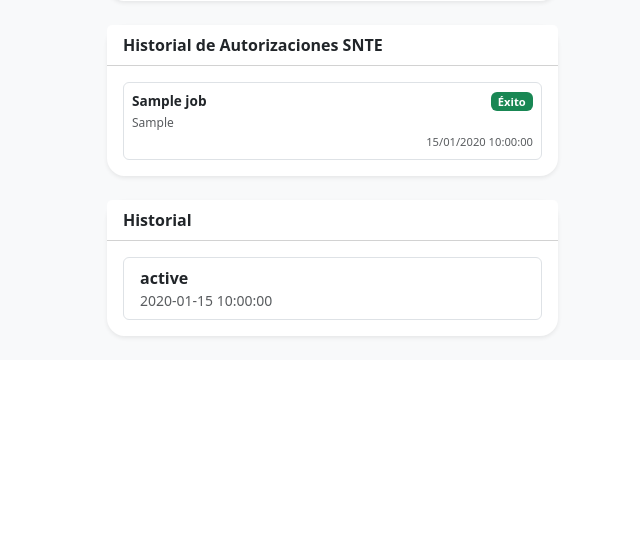
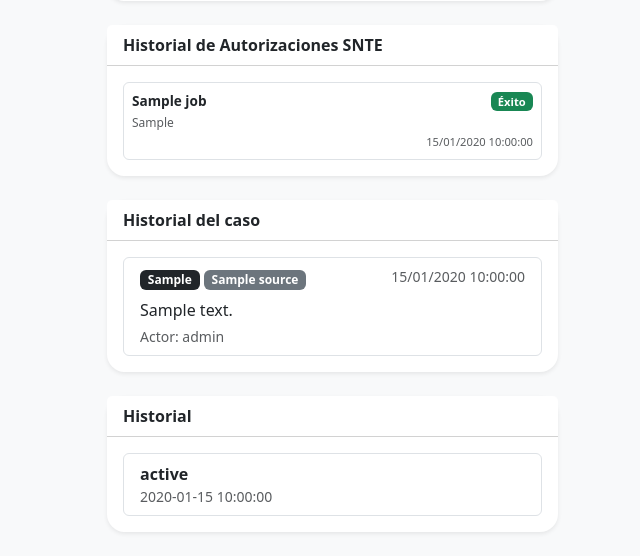
Before and after one commit to ericklopeh/telegram_bot, a Python web app: template app/web/templates/case_detail.html in a window 1280 px wide. Shown: the part 1075-1631 px from the top of the page, without its empty margins (640-1280 px from the left). Before the commit the page ends 1414 px from the top, so only its background shows below. Run offline with Jinja, Linux system fonts and the light colour scheme; the template is opened without the code that fills it: most values are stand-ins (such as "Sample title", 1, 10 or a date in 2020).

Commit message:
feat(audit): show case timeline on detail page

```diff
--- a/app/web/templates/case_detail.html
+++ b/app/web/templates/case_detail.html
@@ -429,6 +429,55 @@
 
         <div class="card shadow-sm border-0 mt-4">
             <div class="card-header bg-white fw-bold">
+                Historial del caso
+            </div>
+
+            <div class="card-body">
+                {% if case_events %}
+                    <div class="list-group">
+                        {% for event in case_events %}
+                        <div class="list-group-item">
+                            <div class="d-flex flex-column flex-md-row justify-content-between gap-2">
+                                <div>
+                                    <span class="badge bg-dark">{{ event.event_type }}</span>
+                                    {% if event.source %}
+                                        <span class="badge bg-secondary">{{ event.source }}</span>
+                                    {% endif %}
+                                </div>
+                                <div class="small text-muted">
+                                    {{ event.created_at.strftime('%d/%m/%Y %H:%M:%S') }}
+                                </div>
+                            </div>
+
+                            {% if event.message %}
+                            <div class="mt-2">
+                                {{ event.message }}
+                            </div>
+                            {% endif %}
+
+                            <div class="small text-muted mt-1">
+                                Actor:
+                                {% if event.actor_role %}
+                                    {{ event.actor_role }}
+                                {% elif event.actor %}
+                                    {{ event.actor.nombre or event.actor.username }}
+                                {% else %}
+                                    system
+                                {% endif %}
+                            </div>
+                        </div>
+                        {% endfor %}
+                    </div>
+                {% else %}
+                    <p class="text-muted mb-0">
+                        Sin eventos registrados
+                    </p>
+                {% endif %}
+            </div>
+        </div>
+
+        <div class="card shadow-sm border-0 mt-4">
+            <div class="card-header bg-white fw-bold">
                 Historial
             </div>
 
```
Also changed, not shown: app/web/routes/cases.py (+11 -1 lines).
